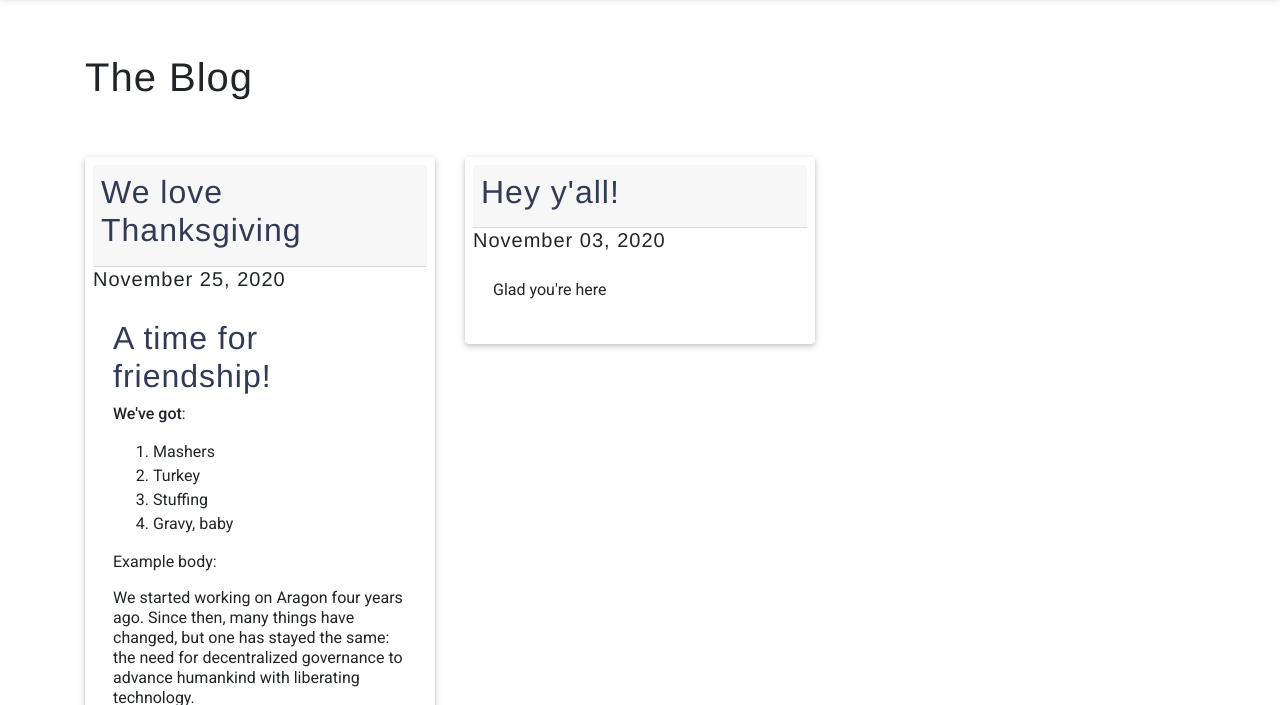
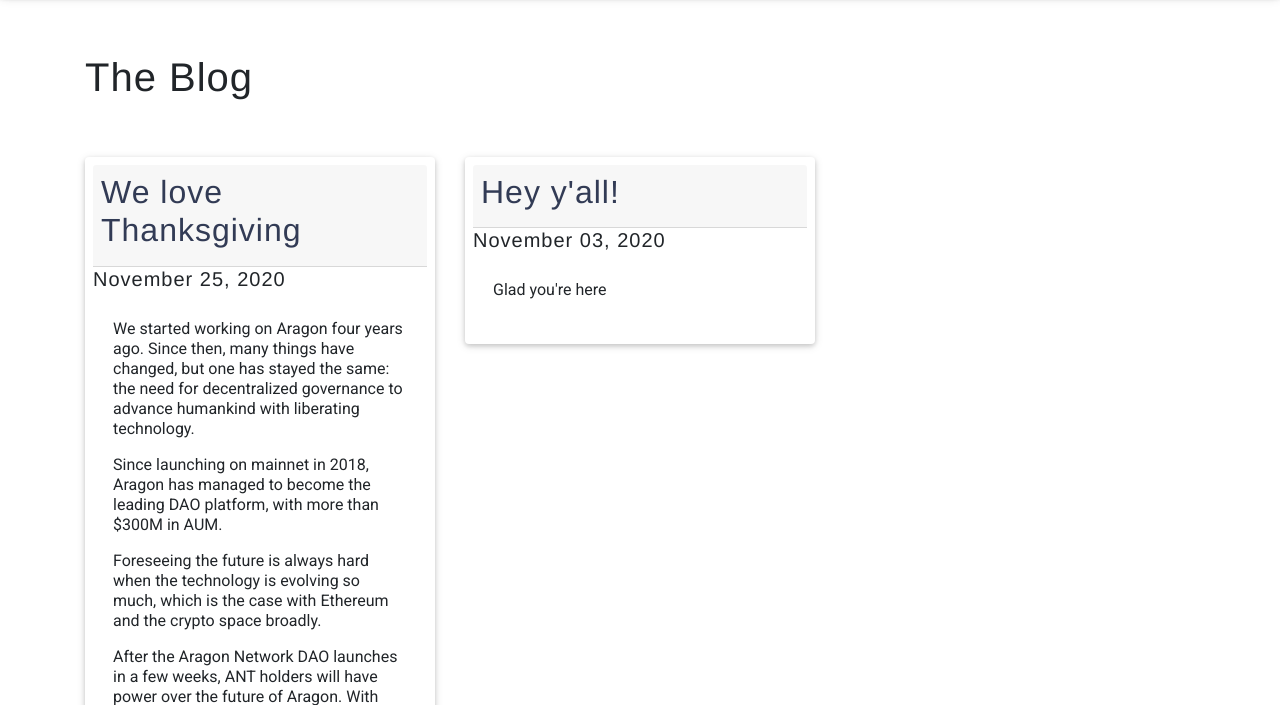
Before and after one commit to IanPhilips/gatsbySite, a Gatsby site: page /blog in a window 1280 px wide. Shown: the part 95-800 px from the top of the page. Built offline with nearby package versions, Linux system fonts and the light colour scheme; Gatsby itself is replaced by a stand-in of ours; a web font is replaced by a local one.

Commit message:
Update Blog “we-love-thanksgiving”

```diff
--- a/blog/we-love-thanksgiving.md
+++ b/blog/we-love-thanksgiving.md
@@ -4,16 +4,6 @@
 date: 2020-11-25T15:40:01.320Z
 title: We love Thanksgiving
 ---
-## A time for friendship!
-
-**We've got**:
-
-1. Mashers
-2. Turkey
-3. Stuffing
-4. Gravy, baby
-
-Example body:
 
 We started working on Aragon four years ago. Since then, many things have changed, but one has stayed the same: the need for decentralized governance to advance humankind with liberating technology.
 
```
